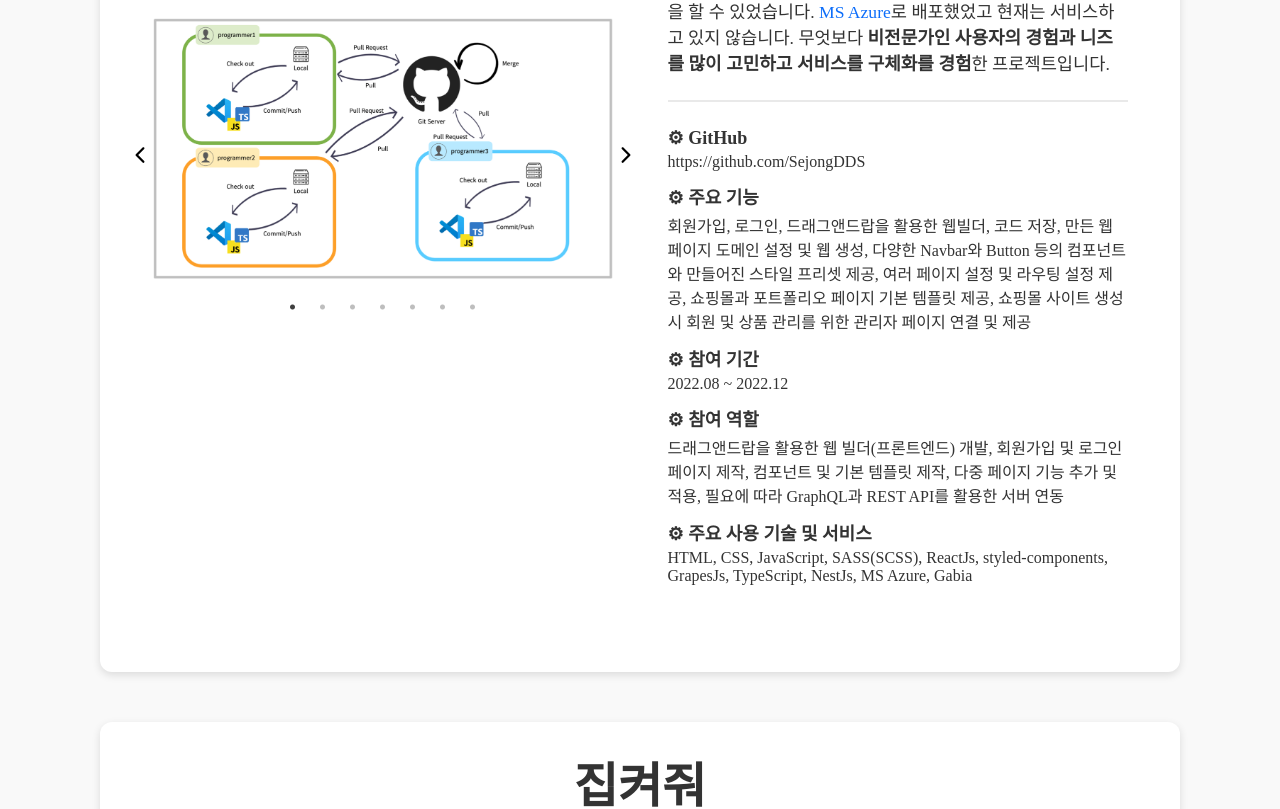
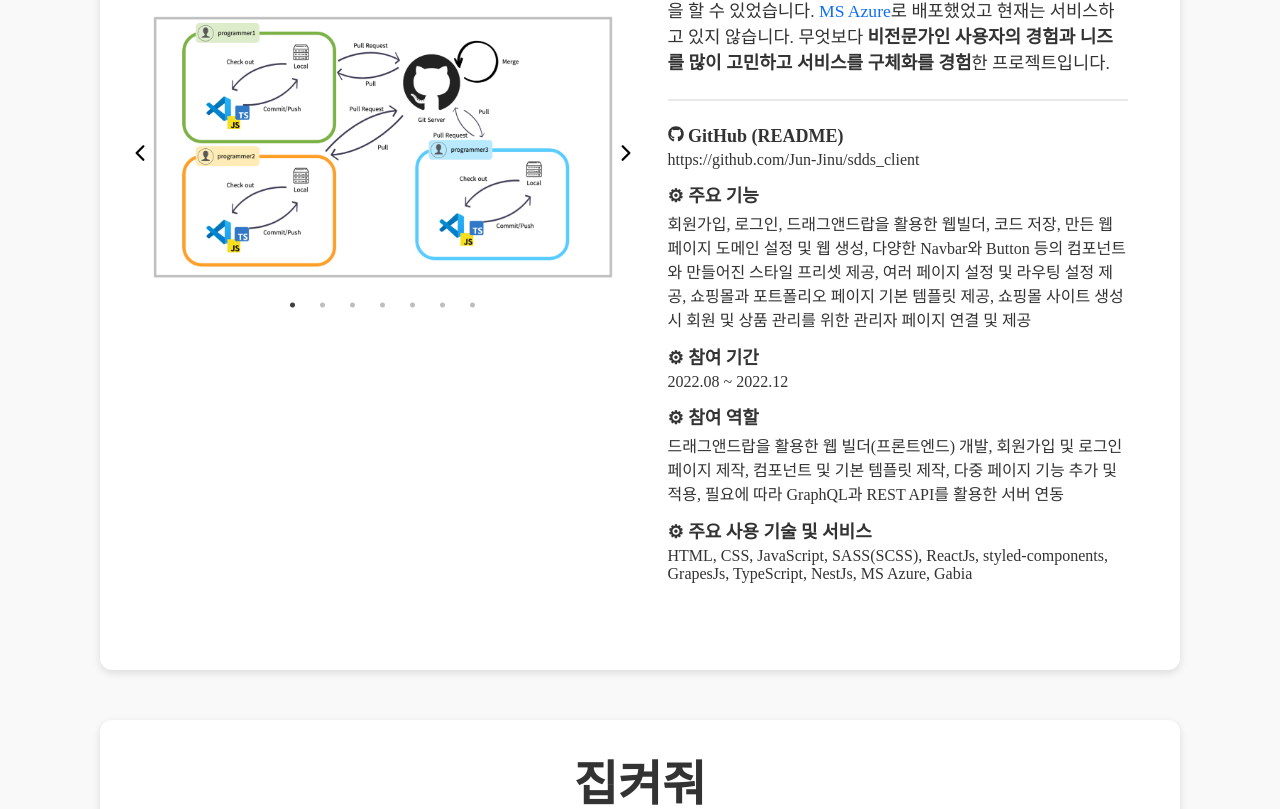
Before and after one commit to Jun-Jinu/portfolio, a Next.js app: page / in a window 1280 px wide. Shown: the part 4799-5608 px from the top of the page. Built offline with nearby package versions, Linux system fonts and the light colour scheme.

Commit message:
style: 깃허브 링크 수정

```diff
--- a/components/common/card/project-card.tsx
+++ b/components/common/card/project-card.tsx
@@ -5,6 +5,7 @@
 import "slick-carousel/slick/slick.css";
 import "slick-carousel/slick/slick-theme.css";
 import { IoIosArrowBack, IoIosArrowForward } from "react-icons/io";
+import { FaGithub } from "react-icons/fa";
 
 interface NextArrowProps {
     className?: any;
@@ -178,7 +179,9 @@
                                 <InfoContainer>
                                     <Description>{description}</Description>
 
-                                    <b>⚙︎ GitHub</b>
+                                    <b>
+                                        <FaGithub size={16} /> GitHub (README)
+                                    </b>
                                     {link.map((linkSrc) => (
                                         <a key={linkSrc} href={linkSrc}>
                                             {linkSrc}
--- a/core/repository.tsx
+++ b/core/repository.tsx
@@ -136,7 +136,10 @@
                 한 프로젝트입니다.
             </span>
         ),
-        link: ["https://github.com/SejongDDS"],
+        link: [
+            // "https://github.com/SejongDDS",
+            "https://github.com/Jun-Jinu/sdds_client",
+        ],
         features: [
             {
                 featureTitle: "주요 기능",
--- a/pages/index.tsx
+++ b/pages/index.tsx
@@ -27,6 +27,7 @@
         setLang(lang === "kor" ? "eng" : "kor");
     };
 
+    // useEffect 2번 실행 방지
     useDidMountEffect(() => {
         toast.success("모바일로도 보실 수 있습니다.");
     }, []);
```
Also changed, not shown: pages/project/[project-name].tsx (+6 -13 lines).
